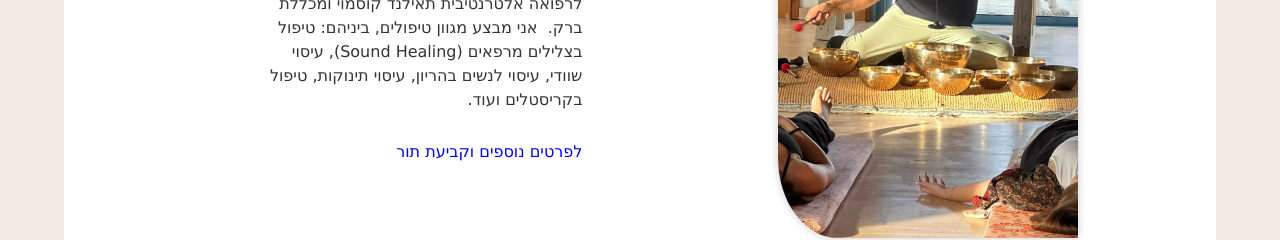
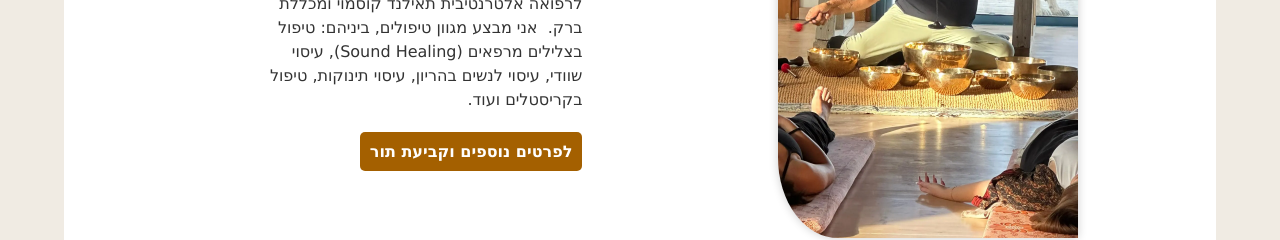
Before and after one commit to gefenbar/uri-massage, a React (Create React App) app: page / in a window 1280 px wide. Shown: the part 1140-1380 px from the top of the page. Built offline with nearby package versions, Linux system fonts and the light colour scheme.

Commit message:
tratments pages

```diff
--- a/src/pages/HomePage.js
+++ b/src/pages/HomePage.js
@@ -39,7 +39,7 @@ const AboutSection = () => (
             (Sound Healing), עיסוי שוודי, עיסוי לנשים בהריון, עיסוי תינוקות,
             טיפול בקריסטלים ועוד.
           </p>
-          <Link to="/contact">לפרטים נוספים וקביעת תור</Link>
+          <Link className="contact-link" to="/contact">לפרטים נוספים וקביעת תור</Link>
         </div>
       </div>
     </div>
```
